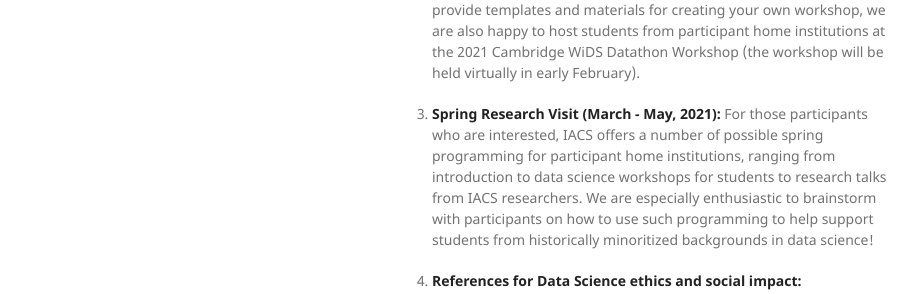
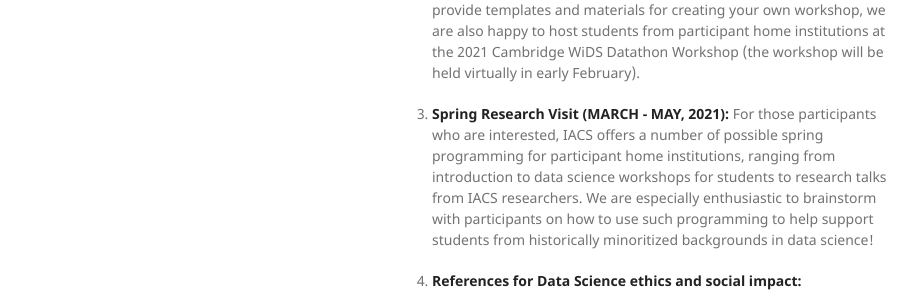
Before and after one commit to onefishy/data-science-workshop, a Jekyll site: the page built from docs/after_the_workshop.md, in a window 1280 px wide and 1391 px high. Shown: the part 821-1115 px from the top of the window, without its empty margins (178-1099 px from the left). Built offline with Jekyll 4.4.1, drawn with Linux system fonts in a browser that asks for light colours; our own code applies the rules of GitHub Pages for plain Markdown files.

```diff
--- a/docs/after_the_workshop.md
+++ b/docs/after_the_workshop.md
@@ -10,7 +10,7 @@ We hope that the workshop provides a jumping off point for participants to creat
 
     The WiDS datathon is particularly useful for driving student engagement and providing extra-curricular enrichment for data science students. We encourage IACS Pedagogy Workshop participants to consider hosting WiDS events at their home institutions catering to their own students. For example, we encourage participants to consider hosting a WiDS Datathon Workshop to help students at their home institutions enter the WiDS datathon. The [Cambridge WiDS Datathon Workshop](https://onefishy.github.io/wids_datathon_2020/) is happy to provide templates and materials for creating your own workshop, we are also happy to host students from participant home institutions at the 2021 Cambridge WiDS Datathon Workshop (the workshop will be held virtually in early February).
 
-3. **Spring Research Visit (March - May, 2021):** For those participants who are interested, IACS offers a number of possible spring programming for participant home institutions, ranging from introduction to data science workshops for students to research talks from IACS researchers. We are especially enthusiastic to brainstorm with participants on how to use such programming to help support students from historically minoritized backgrounds in data science!
+3. **Spring Research Visit (MARCH - MAY, 2021):** For those participants who are interested, IACS offers a number of possible spring programming for participant home institutions, ranging from introduction to data science workshops for students to research talks from IACS researchers. We are especially enthusiastic to brainstorm with participants on how to use such programming to help support students from historically minoritized backgrounds in data science!
 
 4. **References for Data Science ethics and social impact:**
     - [Reading list from Diversity, Inclusion and Leadership](https://onefishy.github.io/DIL_in_tech/reading_list.html)
```
